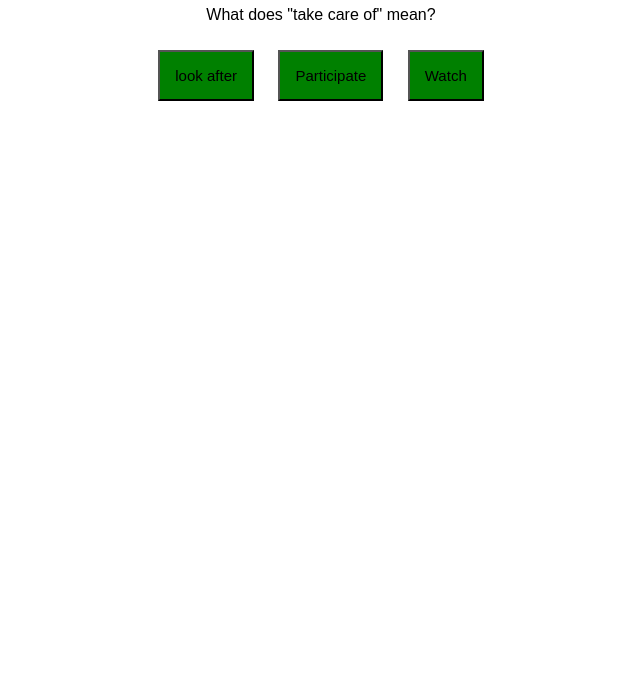
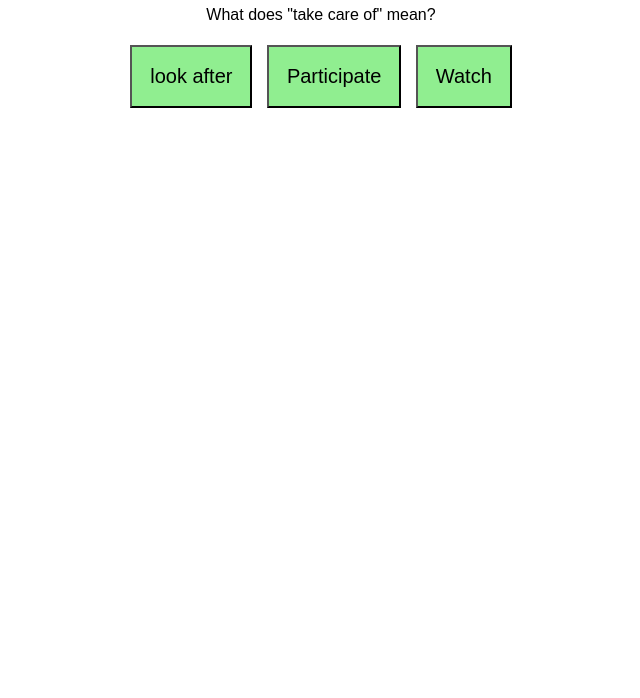
Before and after one commit to dlwldk0624/DLHW, a plain HTML site: page index.html in a window 1280 px wide. Shown: the part 102-800 px from the top of the page, without its empty margins (319-959 px from the left). Drawn offline with Linux system fonts and the light colour scheme.

Commit message:
Update index.html

```diff
--- a/index.html
+++ b/index.html
@@ -13,10 +13,10 @@
         }
 
         button {
-            font-size: 15px;
-            padding: 15px;
-            margin: 10px;
-            background-color: green;
+            font-size: 20px;
+            padding: 18px;
+            margin: 5px;
+            background-color: lightgreen;
         }
     </style>
 </head>
```
